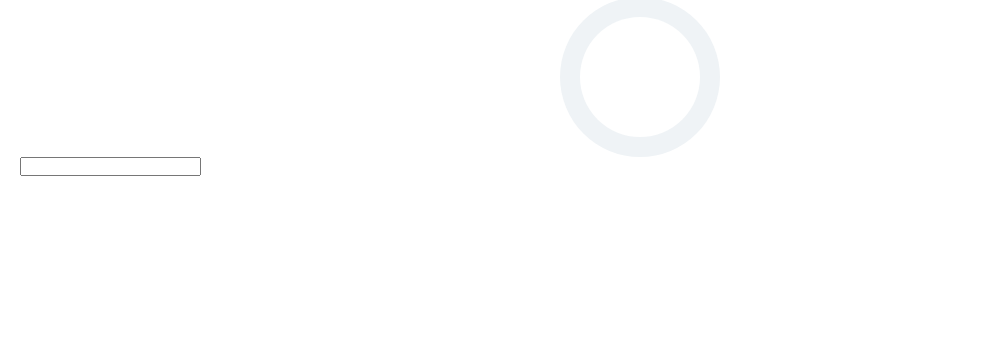
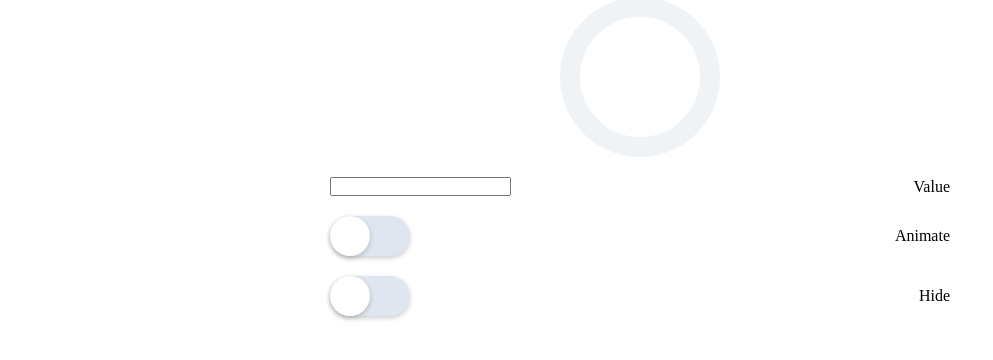
Before and after one commit to D00dlezZz/Ozon, a website: page dist/index.html in a window 1280 px wide. Shown: the part 60-420 px from the top of the page, without its empty margins (0-993 px from the left). Drawn offline with Linux system fonts and the light colour scheme.

Commit message:
add base switchers

```diff
--- a/dist/index.html
+++ b/dist/index.html
@@ -10,8 +10,10 @@
 </head>
 
 <body>
+    <div>
         <h1>Progress</h1>
-    <section class="main">
+        <section>
+            <div class="progress-wrapper">
                 <div class="progress-container">
                     <div class="outer">
                         <div class="inner"></div>
@@ -22,10 +24,23 @@
                         stroke-width="20" cx="80" cy="80" r="70"/>
                     </svg>
                 </div>
+            </div>
+            <div class="inputs-container">
+                <div class="ass">
+                    <input type="number" class="percent">
+                    <span>Value</span>
+                </div>
+                <div class="ass">
+                    <input type="checkbox" class="checkbox">
+                    <span>Animate</span>
+                </div>
+                <div class="ass">
+                    <input type="checkbox" class="checkbox">
+                    <span>Hide</span>
+                </div>
+            </div>
         </section>
-    <section>
-        <input type="number" class="percent">
-    </section>
+    </div>
     <script src="./index.js"></script>
 </body>
 
--- a/dist/style.css
+++ b/dist/style.css
@@ -10,7 +10,7 @@ body {
     padding: 20px;
 }
 
-.main {
+.progress-wrapper {
     height: 100%;
     display: flex;
     justify-content: center;
@@ -52,3 +52,51 @@ body {
     transform: rotate(-90deg);
     transition: stroke-dashoffset 0.6s;
 }
+
+.inputs-container {
+    display: flex;
+    flex-direction: column;
+    justify-content: center;
+    align-items: center;
+}
+
+.ass {
+    display: flex;
+    justify-content: space-between;
+    align-items: center;
+    width: 50%;
+    margin-top: 20px;
+}
+
+.checkbox {
+    position: relative;
+    width: 80px;
+    height: 40px;
+    background: #E0E6EF;
+    outline: none;
+    -webkit-appearance: none;
+    border-radius: 20px;
+    transition: .5s;
+    box-shadow: 0 2px 5px rgba(0, 0, 0, .2);
+}
+
+.checkbox:checked {
+    background: #0062FF;
+}
+
+.checkbox::before {
+    content: '';
+    position: absolute;
+    height: 40px;
+    width: 40px;
+    border-radius: 20px;
+    top: 0;
+    left: 0;
+    background: #fff;
+    box-shadow: 0 2px 5px rgba(0, 0, 0, .2);
+    transition: .5s;
+}
+
+.checkbox:checked::before {
+    left: 40px;
+}
```
Lines whose indentation alone changed are shown as unchanged.
